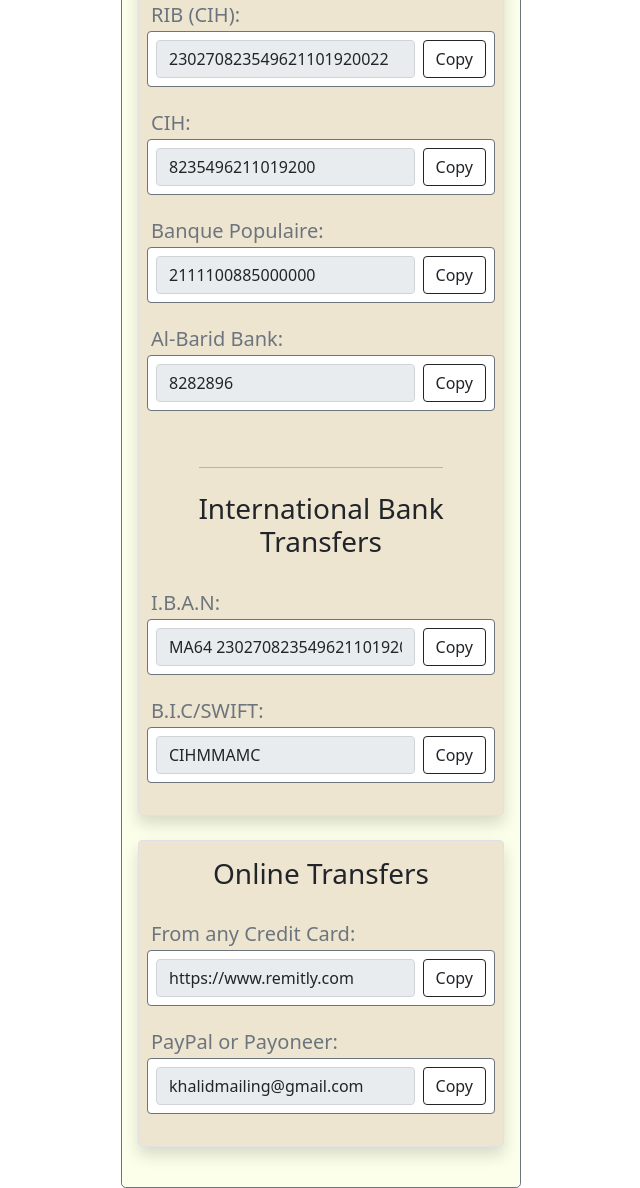
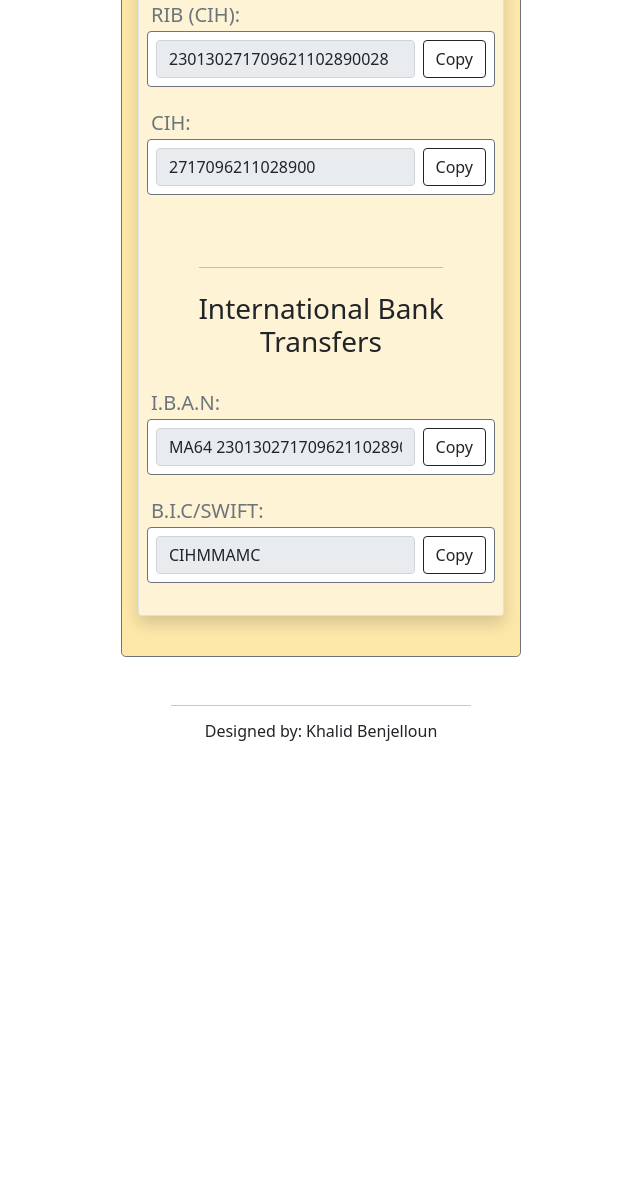
Before and after one commit to brmountassir/brmountassir.github.io, a plain HTML site: page bank/info.html in a window 1280 px wide. Shown: the part 872-2060 px from the top of the page, without its empty margins (319-959 px from the left). After the commit the page ends 1637 px from the top, so only its background shows below. Drawn offline with nearby package versions, Linux system fonts and the light colour scheme; some packages are replaced by stand-ins of ours; a script that the page names is missing.

Commit message:
Recent edit

```diff
--- a/bank/info.html
+++ b/bank/info.html
@@ -4,7 +4,7 @@
 	<meta charset="UTF-8">
 	<meta http-equiv="X-UA-Compatible" content="IE=edge">
 	<meta name="viewport" content="width=device-width, initial-scale=1.0">
-	<title>Transfer Info - Khalid Benjelloun</title>
+	<title>Transfer Info - Ibrahim Mountassir</title>
 	<link rel="stylesheet" type="text/css" href="style.css">
 
 	<!-- Tooltipster CSS -->
@@ -26,7 +26,7 @@
 					<p class="fw-bolder">Transfer Info</p>
 				</div>
 				<figure>
-					<img src="khalid.jpg" id="khalid" class="img-fluid img-thumbnail rounded-circle mx-auto d-block m-5" alt="Photo of me: Khalid Benjelloun">
+					<img src="img.jpg" id="khalid" class="img-fluid img-thumbnail rounded-circle mx-auto d-block m-5 border-secondary" alt="Photo of me: IBRAHIM MOUNTASSIR">
 				</figure>
 			</div>
 
@@ -39,7 +39,7 @@
 				<!-- Name -->
 
 				<div class="border border-secondary m-1 btn-group form-control p-2 mx-auto">
-					<input class="form-control" type="text" value="KHALID BENJELLOUN" id="name" readonly>
+					<input class="form-control" type="text" value="IBRAHIM MOUNTASSIR" id="name" readonly>
 					<button class="btn btn-outline-dark rounded ms-2" title="Copied!" type="button" data-clipboard-target="#name">
 						Copy
 					</button>
@@ -48,7 +48,7 @@
 				<!-- Phone -->
 
 				<div class="border border-secondary m-1 btn-group form-control p-2 mx-auto">
-					<input class="form-control" type="text" value="+212641134341" id="phone" readonly>
+					<input class="form-control" type="text" value="0682829819" id="phone" readonly>
 					<button class="btn btn-outline-dark rounded ms-2" title="Copied!" type="button" data-clipboard-target="#phone">
 						Copy
 					</button>
@@ -57,7 +57,7 @@
 				<!-- City -->
 
 				<div class="border border-secondary m-1 btn-group form-control p-2 mx-auto">
-					<input class="form-control" type="text" value="City: Fes, Morocco" id="city" readonly>
+					<input class="form-control" type="text" value="City: Boujdour, Morocco" id="city" readonly>
 					<button class="btn btn-outline-dark rounded ms-2" title="Copied!" type="button" data-clipboard-target="#city">
 						Copy
 					</button>
@@ -73,7 +73,7 @@
 
 				<p class="h5 ps-1 m-0 text-secondary">RIB (CIH):</p>
 				<div class="border border-secondary m-1 btn-group form-control p-2 mx-auto mb-4">
-					<input class="form-control" type="text" value="230270823549621101920022" id="rib" readonly>
+					<input class="form-control" type="text" value="230130271709621102890028" id="rib" readonly>
 					<button class="btn btn-outline-dark rounded ms-2" title="Copied!" type="button" data-clipboard-target="#rib">
 						Copy
 					</button>
@@ -83,28 +83,8 @@
 
 				<p class="h5 ps-1 m-0 text-secondary">CIH:</p>
 				<div class="border border-secondary m-1 btn-group form-control p-2 mx-auto mb-4">
-					<input class="form-control" type="text" value="8235496211019200" id="cih" readonly>
+					<input class="form-control" type="text" value="2717096211028900" id="cih" readonly>
 					<button class="btn btn-outline-dark rounded ms-2" title="Copied!" type="button" data-clipboard-target="#cih">
-						Copy
-					</button>
-				</div>
-
-				<!-- Banque Populaire -->
-
-				<p class="h5 ps-1 m-0 text-secondary">Banque Populaire:</p>
-				<div class="border border-secondary m-1 btn-group form-control p-2 mx-auto mb-4">
-					<input class="form-control" type="text" value="2111100885000000" id="chaabi" readonly>
-					<button class="btn btn-outline-dark rounded ms-2" title="Copied!" type="button" data-clipboard-target="#chaabi">
-						Copy
-					</button>
-				</div>
-
-				<!-- Al-Barid Bank -->
-
-				<p class="h5 ps-1 m-0 text-secondary">Al-Barid Bank:</p>
-				<div class="border border-secondary m-1 btn-group form-control p-2 mx-auto mb-2">
-					<input class="form-control" type="text" value="8282896" id="barid" readonly>
-					<button class="btn btn-outline-dark rounded ms-2" title="Copied!" type="button" data-clipboard-target="#barid">
 						Copy
 					</button>
 				</div>
@@ -118,7 +98,7 @@
 
 				<p class="h5 ps-1 m-0 text-secondary">I.B.A.N:</p>
 				<div class="border border-secondary m-1 btn-group form-control p-2 mx-auto mb-4">
-					<input class="form-control" type="text" id="iban" value="MA64 230270823549621101920022" readonly>
+					<input class="form-control" type="text" id="iban" value="MA64 230130271709621102890028" readonly>
 					<button class="btn btn-outline-dark rounded ms-2" title="Copied!" type="button" data-clipboard-target="#iban">
 						Copy
 					</button>
@@ -135,31 +115,6 @@
 				</div>
 			</div>
 
-			<!-- Online Transfers -->
-
-			<div class="section rounded py-2 mb-4 px-2 shadow border">
-				<p class="h3 p-2 mb-4">Online Transfers</p>
-
-				<!-- Remitly -->
-
-				<p class="h5 ps-1 m-0 text-secondary">From any Credit Card:</p>
-				<div class="border border-secondary m-1 btn-group form-control p-2 mx-auto mb-4">
-					<input class="form-control" type="text" id="remitly" value="https://www.remitly.com" readonly>
-					<button class="btn btn-outline-dark rounded ms-2" title="Copied!" type="button" data-clipboard-target="#remitly">
-						Copy
-					</button>
-				</div>
-
-				<!-- PayPal and Payoneer -->
-
-				<p class="h5 ps-1 m-0 text-secondary">PayPal or Payoneer:</p>
-				<div class="border border-secondary m-1 btn-group form-control p-2 mx-auto mb-4">
-					<input class="form-control" type="text" id="email" value="khalidmailing@gmail.com" readonly>
-					<button class="btn btn-outline-dark rounded ms-2" title="Copied!" type="button" data-clipboard-target="#email">
-						Copy
-					</button>
-				</div>
-			</div>
 		</div>
 
 		<!-- Footer -->
@@ -171,8 +126,16 @@
 		</footer>
 
 
+
 	</div>
 </div>
+
+
+
+
+<!-- ---------------------------------- -->
+
+
 
 <!-- (Right before </body>) -->
 
--- a/bank/style.css
+++ b/bank/style.css
@@ -3,11 +3,12 @@
 }
 
 #box {
-    max-width: 400px ;background-color:#FCFFE9;
+    max-width: 400px ;
+    background-color: rgb(251, 207, 85, .5);
 }
 
 figure {
-    opacity: .6;
+    opacity: .9;
 }
 
 input {
@@ -28,7 +29,7 @@ p {
 }
 
 .section {
-    background-color: rgb(120, 0, 0, .1);
+    background-color: rgb(255, 255, 255, .5);
 }
 
 .h5 {
```
Also changed, not shown: bank/img.jpg (added), bank/khalid.jpg (deleted).
